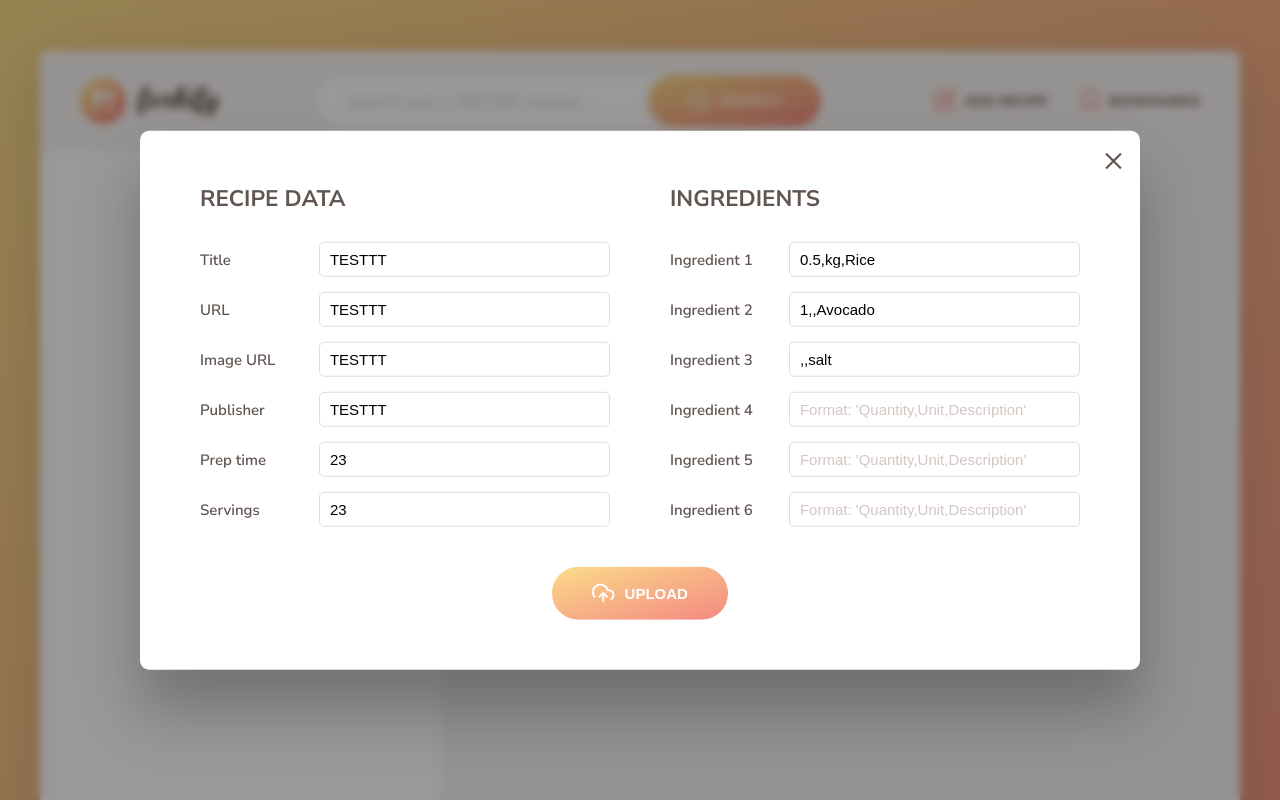
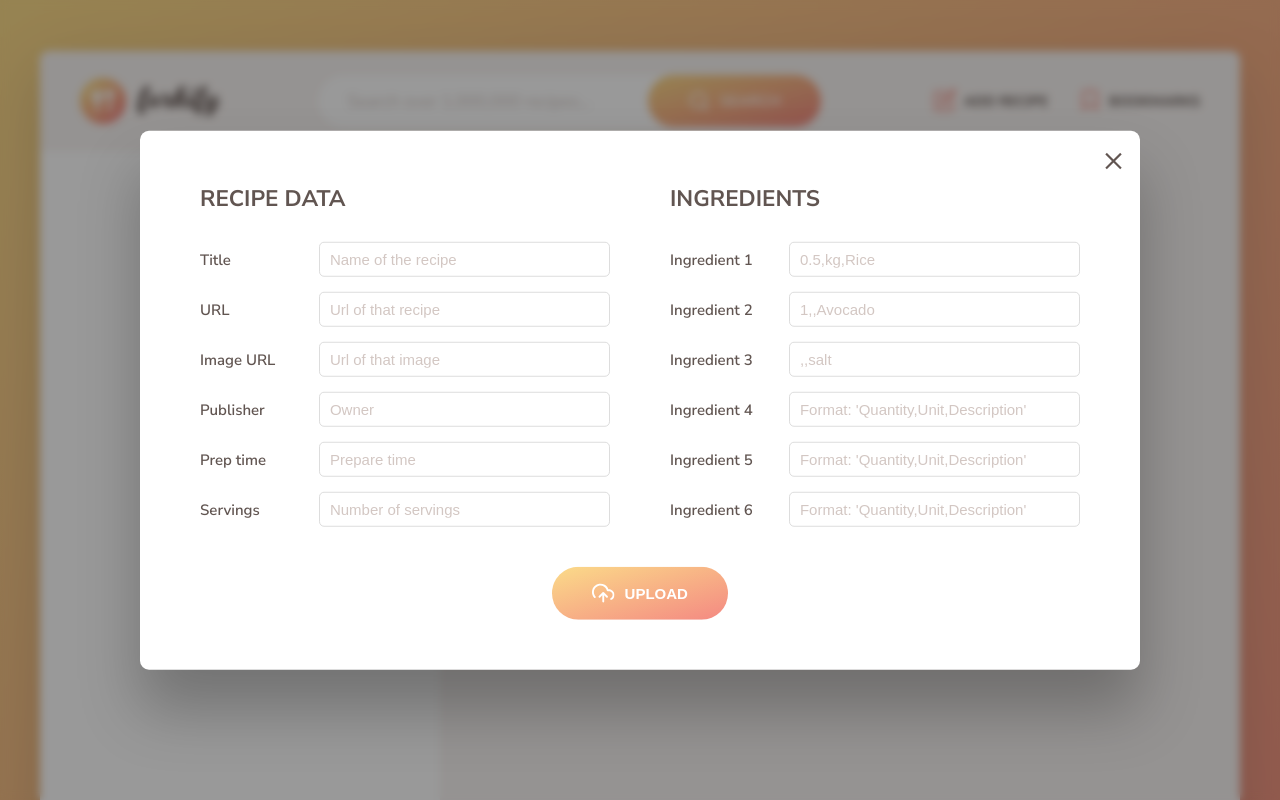
Before and after one commit to hoangnhat-27/forkify, a website built with Parcel: page index.html in a window 1280 px wide. Both pictures are taken after a click on the button "ADD RECIPE". Shown: the top 800 px of the page. Built offline with nearby package versions, Linux system fonts and the light colour scheme.

Commit message:
third commit

```diff
--- a/index.html
+++ b/index.html
@@ -94,24 +94,49 @@
         <div class="upload__column">
           <h3 class="upload__heading">Recipe data</h3>
           <label>Title</label>
-          <input value="TESTTT" required name="title" type="text" />
+          <input
+            placeholder="Name of the recipe"
+            required
+            name="title"
+            type="text"
+          />
           <label>URL</label>
-          <input value="TESTTT" required name="sourceUrl" type="text" />
+          <input
+            placeholder="Url of that recipe"
+            required
+            name="sourceUrl"
+            type="text"
+          />
           <label>Image URL</label>
-          <input value="TESTTT" required name="image" type="text" />
+          <input
+            placeholder="Url of that image"
+            required
+            name="image"
+            type="text"
+          />
           <label>Publisher</label>
-          <input value="TESTTT" required name="publisher" type="text" />
+          <input placeholder="Owner" required name="publisher" type="text" />
           <label>Prep time</label>
-          <input value="23" required name="cookingTime" type="number" />
+          <input
+            placeholder="Prepare time"
+            required
+            name="cookingTime"
+            type="number"
+          />
           <label>Servings</label>
-          <input value="23" required name="servings" type="number" />
+          <input
+            placeholder="Number of servings"
+            required
+            name="servings"
+            type="number"
+          />
         </div>
 
         <div class="upload__column">
           <h3 class="upload__heading">Ingredients</h3>
           <label>Ingredient 1</label>
           <input
-            value="0.5,kg,Rice"
+            placeholder="0.5,kg,Rice"
             type="text"
             required
             name="ingredient-1"
@@ -119,14 +144,14 @@
           />
           <label>Ingredient 2</label>
           <input
-            value="1,,Avocado"
+            placeholder="1,,Avocado"
             type="text"
             name="ingredient-2"
             placeholder="Format: 'Quantity,Unit,Description'"
           />
           <label>Ingredient 3</label>
           <input
-            value=",,salt"
+            placeholder=",,salt"
             type="text"
             name="ingredient-3"
             placeholder="Format: 'Quantity,Unit,Description'"
```
